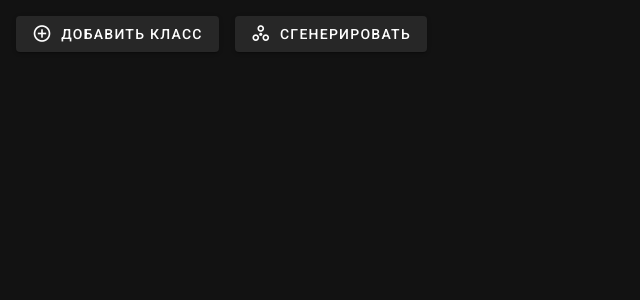
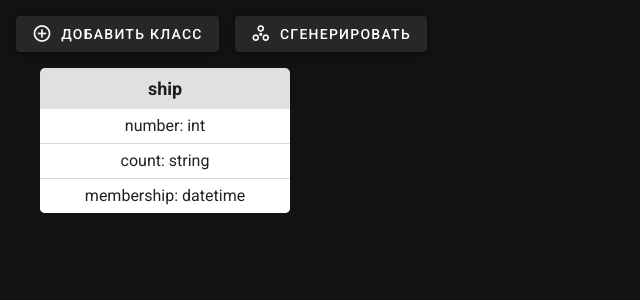
Before and after one commit to evgeniy-seliverstov/class-creator-front, a Vue app: page / in a window 1280 px wide. Shown: the top 300 px of the page, without its empty margins (0-640 px from the left). Built offline with nearby package versions, Linux system fonts and the light colour scheme.

Commit message:
Added class component

```diff
--- a/src/App.vue
+++ b/src/App.vue
@@ -5,6 +5,8 @@
         <add-button />
         <generate-button class="ml-4"/>
       </div>
+
+      <class :obj="obj" class="ml-10"/>
     </v-content>
   </v-app>
 </template>
@@ -12,14 +14,24 @@
 <script>
 import AddButton from "@/components/Buttons/AddButton";
 import GenerateButton from "@/components/Buttons/GenerateButton";
+import Class from "@/components/Class";
 
 export default {
   name: 'App',
   data: () => ({
+    obj: {
+      name: "ship",
+      fields: [
+        { name: "number", type: 1 },
+        { name: "count", type: 2 },
+        { name: "membership", type: 3 }
+      ]
+    }
   }),
   components: {
     "add-button": AddButton,
-    "generate-button": GenerateButton
+    "generate-button": GenerateButton,
+    "class": Class
   }
 };
 </script>
--- /dev/null
+++ b/src/components/Class.vue
@@ -0,0 +1,64 @@
+<template>
+  <div class="d-flex flex-column grey lighten-2 class" color="grey darken-1">
+    <div class="class-title text-truncate text-center">{{ obj.name }}</div>
+    <div class="class-field text-truncate text-center" v-for="(field, index) in obj.fields" :key="index">
+      {{ `${field.name}: ${types.find(v => v.id == field.type).name}` }}
+    </div>
+  </div>
+</template>
+
+<script>
+export default {
+  name: "Class",
+  props: {
+    obj: {
+      type: Object,
+      required: true
+    }
+  },
+  computed: {
+    types() {
+      return this.$store.state.types;
+    }
+  }
+}
+</script>
+
+<style lang="scss">
+.class {
+  width: 250px;
+  border-radius: 5px;
+
+  &-title {
+    width: 100%;
+    color: rgba(0,0,0,0.87);
+    padding: 7px 10px;
+    font-size: 18px;
+    font-weight: bold;
+    border-top-left-radius: 5px;
+    border-top-right-radius: 5px;
+    transition: .3s cubic-bezier(0.4, 0, 0.2, 1);
+
+    &:hover {
+      background: #F5F5F5;
+      cursor: pointer;
+    }
+  }
+
+  &-field {
+    width: 100%;
+    color: rgba(0,0,0,0.87);
+    background: #fff;
+    padding: 5px 10px;
+
+    &:not(:last-child) {
+      border-bottom: 1px solid rgba(0,0,0,0.15);
+    }
+
+    &:last-child {
+      border-bottom-left-radius: 5px;
+      border-bottom-right-radius: 5px;
+    }
+  }
+}
+</style>
```
